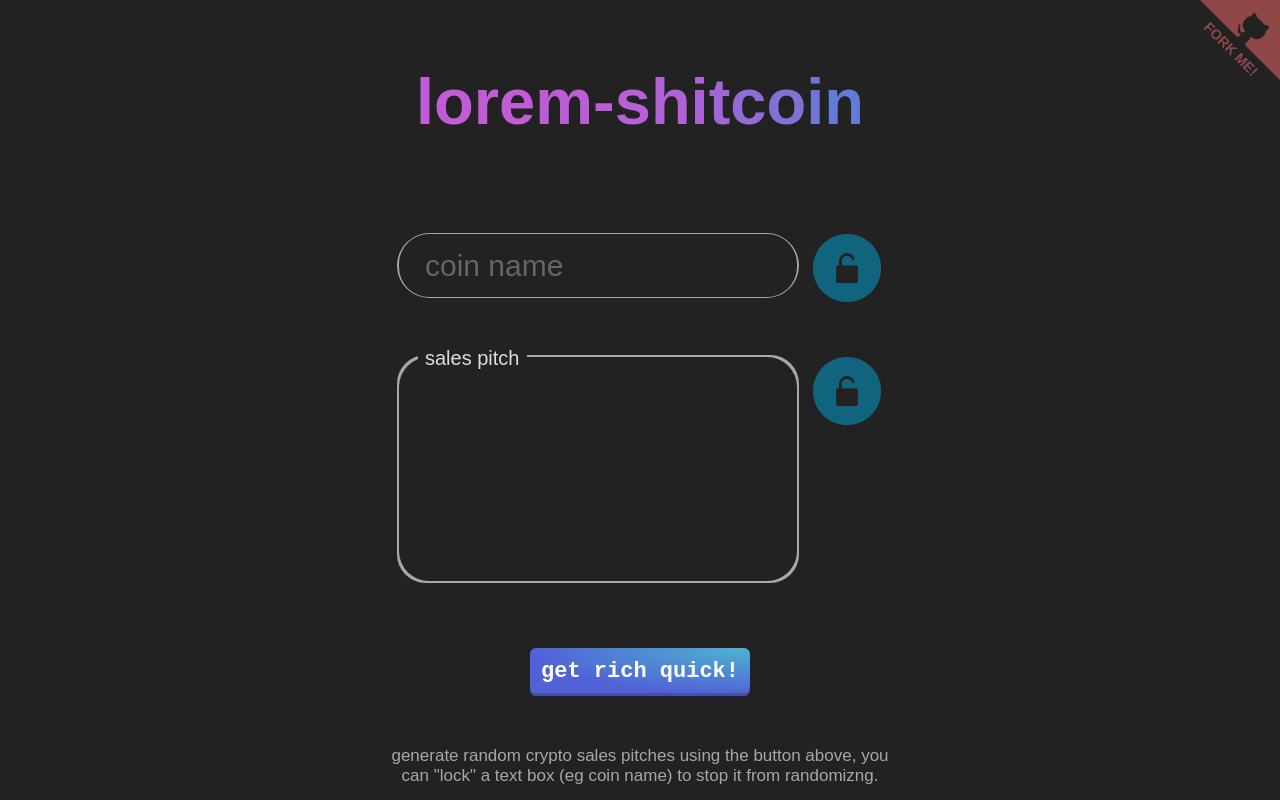
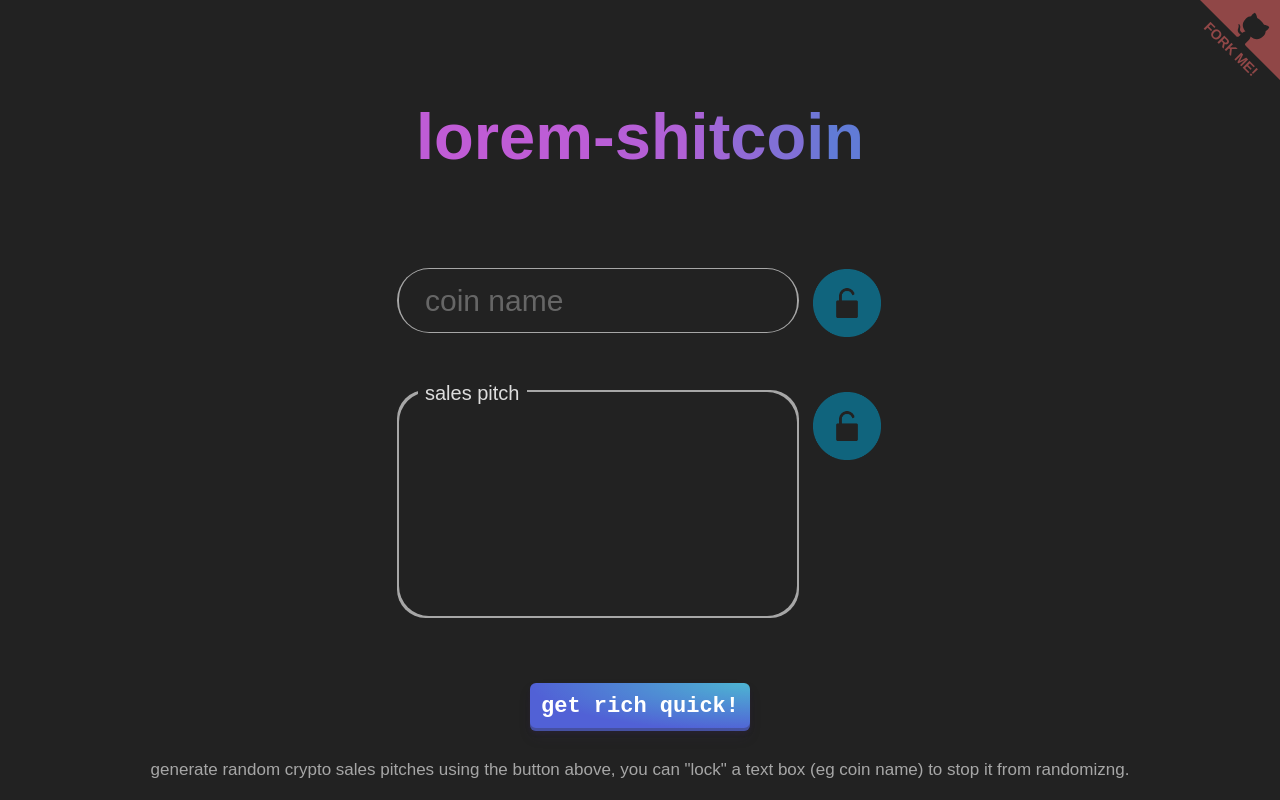
Before and after one commit to the-erin-collective/lorem-shitcoin, a React (Create React App) app: page / in a window 1280 px wide. Built offline with nearby package versions, Linux system fonts and the light colour scheme.

Commit message:
move helper text to bottom of page

```diff
--- a/src/Components/App.module.scss
+++ b/src/Components/App.module.scss
@@ -17,6 +17,8 @@
 }
 
 .pageDescription{
+  position: absolute;
+  bottom: 10px;
   padding: 10px;
   opacity: 0.6;
   font-size: 17px;
```
